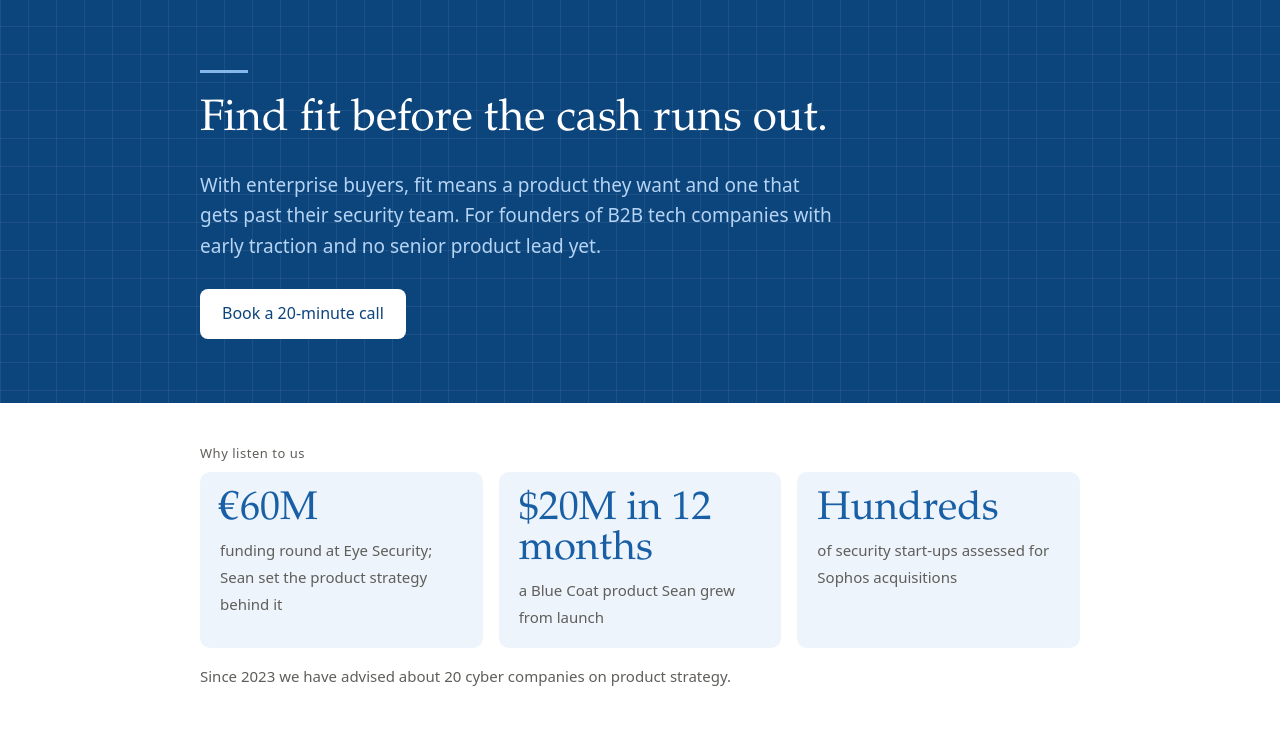
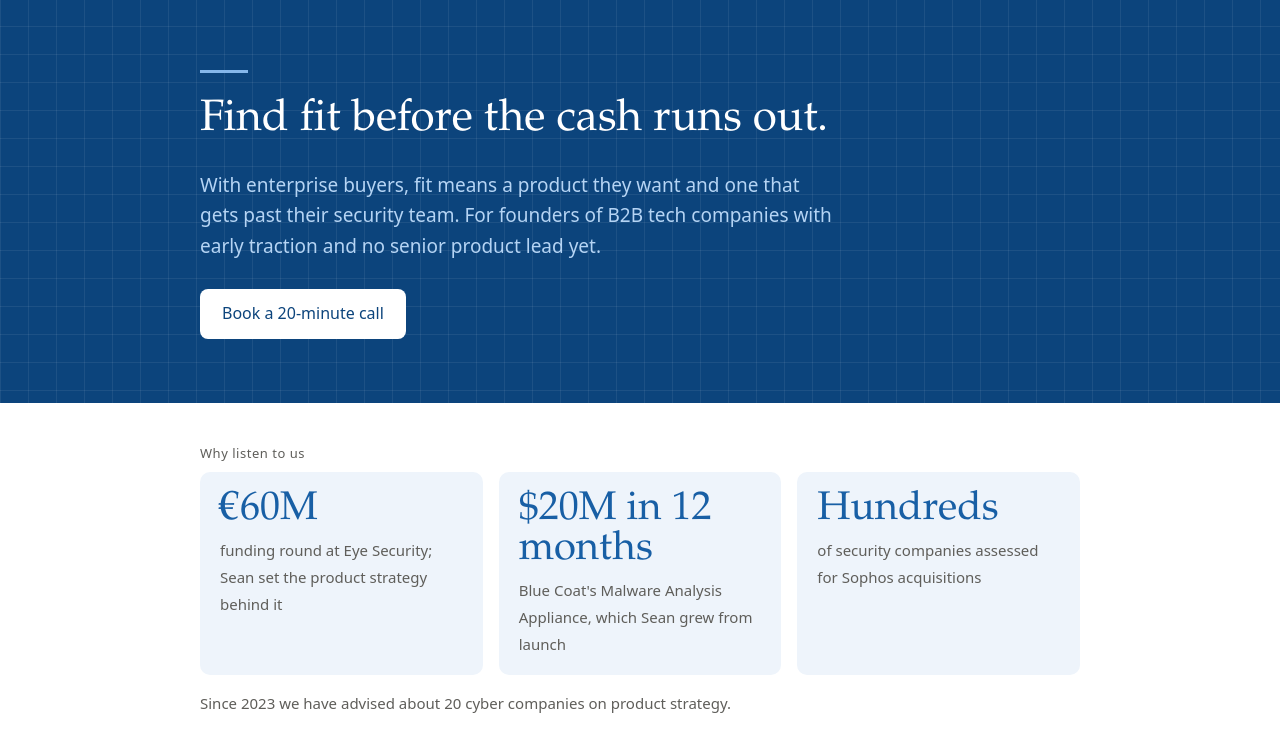
Before and after one commit to CyberheadAdvisors/Cyberhead_site_live, a plain HTML site: page fit/index.html in a window 1280 px wide. Shown: the part 71-800 px from the top of the page. Drawn offline with Linux system fonts and the light colour scheme.

Commit message:
Proof wording matched to CVs; Scale results added

```diff
--- a/fit/index.html
+++ b/fit/index.html
@@ -36,8 +36,8 @@
     <p class="section-label">Why listen to us</p>
     <div class="grid-3">
       <div class="figure"><span class="num">€60M</span><span class="label">funding round at Eye Security; Sean set the product strategy behind it</span></div>
-      <div class="figure"><span class="num">$20M in 12 months</span><span class="label">a Blue Coat product Sean grew from launch</span></div>
-      <div class="figure"><span class="num">Hundreds</span><span class="label">of security start-ups assessed for Sophos acquisitions</span></div>
+      <div class="figure"><span class="num">$20M in 12 months</span><span class="label">Blue Coat's Malware Analysis Appliance, which Sean grew from launch</span></div>
+      <div class="figure"><span class="num">Hundreds</span><span class="label">of security companies assessed for Sophos acquisitions</span></div>
     </div>
     <p class="note" style="margin-top:16px">Since 2023 we have advised about 20 cyber companies on product strategy.</p>
   </div></section>
```
Also changed, not shown: about/index.html (+1 -1 lines), scale/index.html (+2 -1 lines), sell/index.html (+1 -1 lines).
